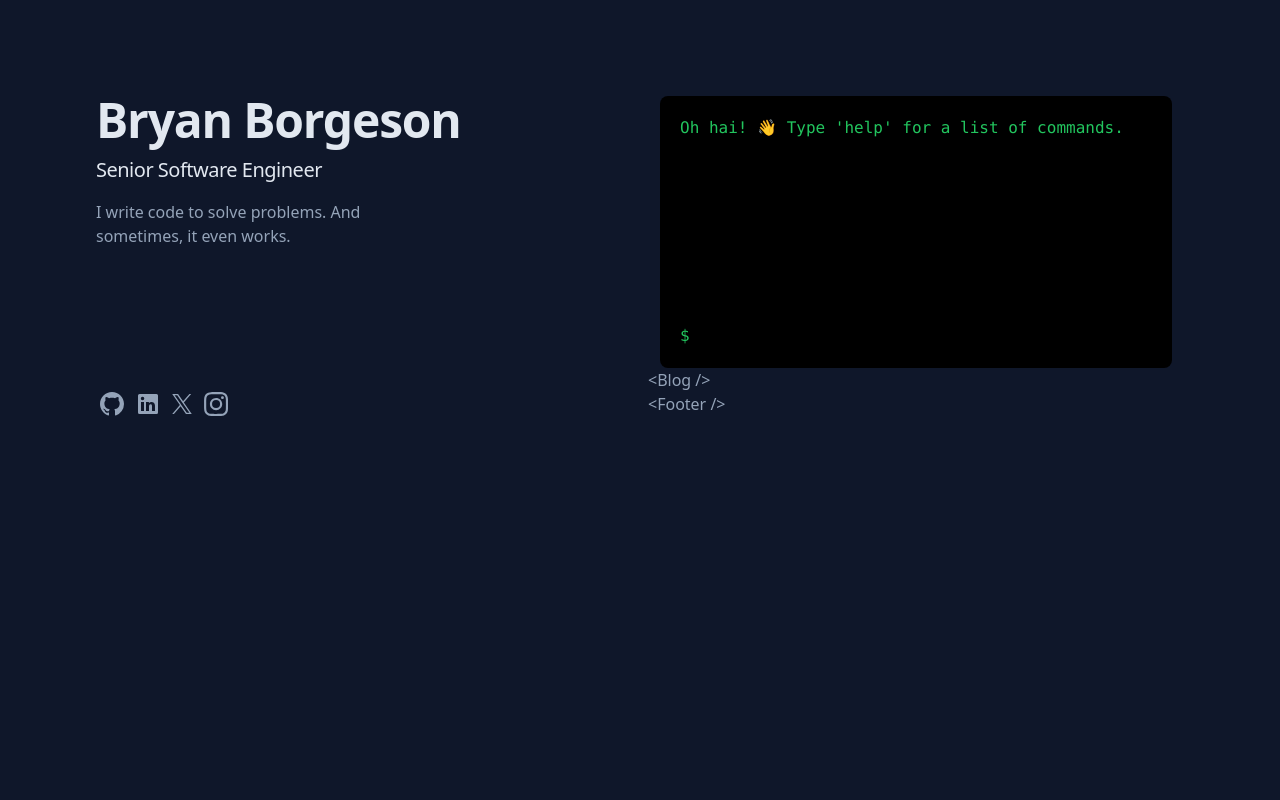
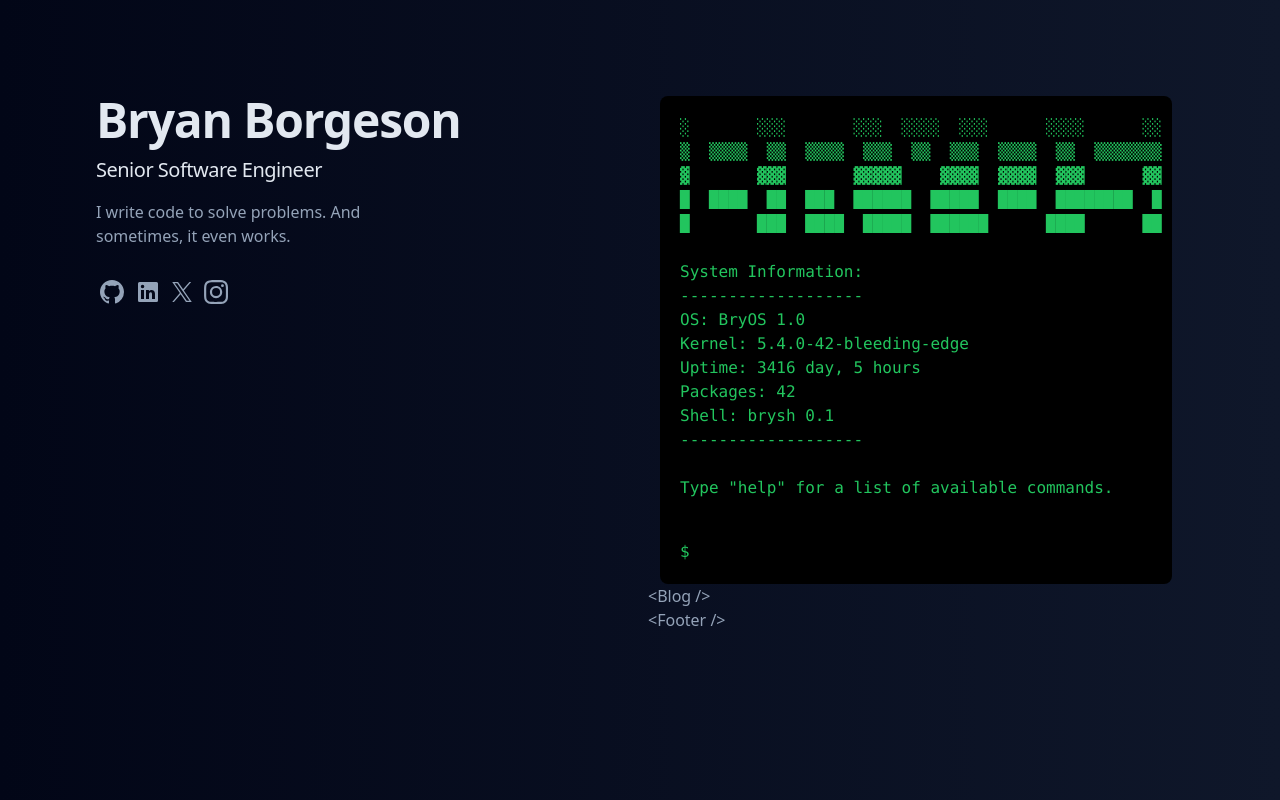
Before and after one commit to bryborge/portfolio, a Next.js app: page / in a window 1280 px wide. Built offline with nearby package versions, Linux system fonts and the light colour scheme.

Commit message:
auto-download resume when 'hire' command is issued

```diff
--- a/app/components/Terminal.tsx
+++ b/app/components/Terminal.tsx
@@ -15,35 +15,47 @@ const Terminal = () => {
   const [typingIndex, setTypingIndex] = useState(0);
   // Refs
   const inputRef = useRef<HTMLInputElement>(null);
+  const downloadLinkRef = useRef<HTMLAnchorElement>(null);
   // Constants
-  const greetingMessage = "Oh hai! 👋 Type 'help' for a list of commands.";
+  const asciiArt = `
+    ░\xa0\xa0\xa0\xa0\xa0\xa0\xa0░░░\xa0\xa0\xa0\xa0\xa0\xa0\xa0░░░\xa0\xa0░░░░\xa0\xa0░░░\xa0\xa0\xa0\xa0\xa0\xa0░░░░\xa0\xa0\xa0\xa0\xa0\xa0░░
+    ▒\xa0\xa0▒▒▒▒\xa0\xa0▒▒\xa0\xa0▒▒▒▒\xa0\xa0▒▒▒\xa0\xa0▒▒\xa0\xa0▒▒▒\xa0\xa0▒▒▒▒\xa0\xa0▒▒\xa0\xa0▒▒▒▒▒▒▒
+    ▓\xa0\xa0\xa0\xa0\xa0\xa0\xa0▓▓▓\xa0\xa0\xa0\xa0\xa0\xa0\xa0▓▓▓▓▓\xa0\xa0\xa0\xa0▓▓▓▓\xa0\xa0▓▓▓▓\xa0\xa0▓▓▓\xa0\xa0\xa0\xa0\xa0\xa0▓▓
+    █\xa0\xa0████\xa0\xa0██\xa0\xa0███\xa0\xa0██████\xa0\xa0█████\xa0\xa0████\xa0\xa0████████\xa0\xa0█
+    █\xa0\xa0\xa0\xa0\xa0\xa0\xa0███\xa0\xa0████\xa0\xa0█████\xa0\xa0██████\xa0\xa0\xa0\xa0\xa0\xa0████\xa0\xa0\xa0\xa0\xa0\xa0██
+  `;
   const availableCommands = [
     { command: 'clear', description: 'Clears the terminal screen' },
     { command: 'help', description: 'Lists available commands' },
+    { command: 'hire', description: 'Downloads resume' },
   ];
 
   // Typing effect
   useEffect(() => {
-    const typingSpeed = 50;
+    const systemInfo = [
+      `\xa0`,
+      'System Information:',
+      '-------------------',
+      'OS: BryOS 1.0',
+      'Kernel: 5.4.0-42-bleeding-edge',
+      'Uptime: 3416 day, 5 hours',
+      'Packages: 42',
+      'Shell: brysh 0.1',
+      '-------------------',
+      `\xa0`,
+      'Type "help" for a list of available commands.',
+      `\xa0`,
+    ];
+    const initialMessageLines = asciiArt.trim().split('\n').concat(systemInfo);
 
-    if (typingIndex < greetingMessage.length) {
+    if (typingIndex < initialMessageLines.length) {
       const timeout = setTimeout(() => {
-        setOutput((prevOutput) => {
-          const newOutput = [...prevOutput];
-          if (newOutput.length === 0) {
-            newOutput.push(greetingMessage[typingIndex]);
-          } else {
-            newOutput[0] = newOutput[0] + greetingMessage[typingIndex];
-          }
-          return newOutput;
-        });
-
+        setOutput((prevOutput) => [...prevOutput, initialMessageLines[typingIndex]]);
         setTypingIndex(typingIndex + 1);
-      }, typingSpeed);
-
+      }, 150); // Adjust typing speed here
       return () => clearTimeout(timeout);
     }
-  }, [typingIndex]);
+  }, [typingIndex, asciiArt]);
 
   // Focus the terminal input element
   useEffect(() => {
@@ -66,12 +78,18 @@ const Terminal = () => {
       } else {
         const newOutput = [...output, `$ ${input}`];
 
-        if (input === 'help') {
-          newOutput.push('Available commands:');
-          newOutput.push('-------------------');
+        if (input === '' || input.trim().length === 0) {
+          newOutput.push(`${input}`);
+        } else if (input === 'help') {
+          newOutput.push('Commands:');
           availableCommands.forEach((cmd) =>
-            newOutput.push(`${cmd.command} - ${cmd.description}`)
+            newOutput.push(`- ${cmd.command}: ${cmd.description}`)
           );
+        } else if (input === 'hire') {
+          newOutput.push('Resume downloaded!');
+          if (downloadLinkRef.current) {
+            downloadLinkRef.current.click();
+          }
         } else {
           newOutput.push(`brysh: command not found: ${input}`);
         }
@@ -84,7 +102,7 @@ const Terminal = () => {
   };
 
   return (
-    <div className="bg-black text-green-500 p-5 font-mono rounded-lg w-full max-w-lg mx-auto">
+    <div className="bg-black text-green-500 p-5 font-mono rounded-lg w-full max-w-lg mx-auto overflow-scroll">
       <div className="min-h-48 mb-4">
         { output.map((line, index) => (
           <div key={index}>{line}</div>
@@ -101,6 +119,14 @@ const Terminal = () => {
           className="bg-transparent border-none text-green-500 outline-none flex-grow font-mono px-2"
         />
       </div>
+      <a
+        ref={downloadLinkRef}
+        href="https://drive.google.com/uc?export=download&id=1KyJ0m44D0yPw2UXUXa7qGerzz9OLZikQ"
+        download
+        style={{ display: 'none' }}
+      >
+        Download Resume
+      </a>
     </div>
   );
 };
--- a/app/layout.tsx
+++ b/app/layout.tsx
@@ -5,7 +5,7 @@ import "./globals.css";
 const inter = Inter({ subsets: ["latin"] });
 
 export const metadata: Metadata = {
-  title: "Create Next App",
+  title: "Bryan Borgeson",
   description: "Generated by create next app",
 };
 
@@ -14,7 +14,7 @@ export default function RootLayout({
 }: Readonly<{ children: React.ReactNode; }>) {
   return (
     <html lang="en">
-      <body className={`${inter.className} bg-slate-900 text-slate-400 antialiased selection:bg-violet-300 selection:text-violet-900`}>
+      <body className={`${inter.className} bg-gradient-to-r from-slate-950 to-slate-900 text-slate-400 antialiased selection:bg-violet-300 selection:text-violet-900`}>
         {children}
       </body>
     </html>
--- a/app/page.tsx
+++ b/app/page.tsx
@@ -14,8 +14,6 @@ export default function Home() {
             <p className="mt-4 max-w-xs leading-normal">
               I write code to solve problems. And sometimes, it even works.
             </p>
-          </div>
-
             <ul className="ml-1 mt-8 flex items-center" aria-label="Social links">
               <li className="mr-3 text-xs shrink-0">
                 <a href="https://github.com/bryborge" target="_blank">
@@ -46,6 +44,7 @@ export default function Home() {
                 </a>
               </li>
             </ul>
+          </div>
         </header>
 
         <main className="pt-24 lg:w-1/2 lg:py-24">
```
Lines whose indentation alone changed are shown as unchanged.
